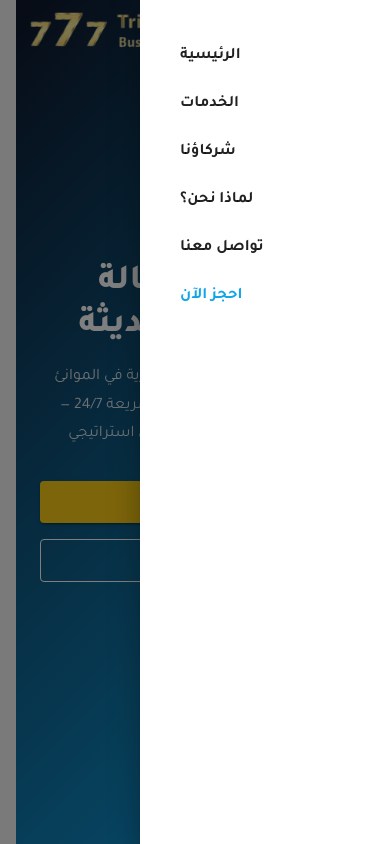
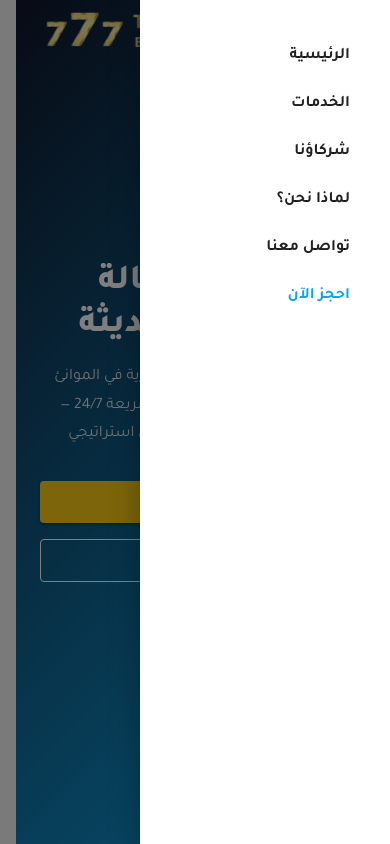
Before and after one commit to MuhammedQR/marine-agency-landing-page, a React (Vite) app: page / in a window 390 px wide. Both pictures are taken after a click on the button 354 px from the left and 30 px from the top of the page. Shown: the top 844 px of the page. Built offline with nearby package versions, Linux system fonts and the light colour scheme; some icons are missing.

Commit message:
🔧 fix RTL list alignment in mobile drawer

```diff
--- a/src/components/Navbar.jsx
+++ b/src/components/Navbar.jsx
@@ -16,6 +16,7 @@ import MenuIcon from "@mui/icons-material/Menu";
 import { useTheme } from "@mui/material/styles";
 import { Link } from "react-scroll";
 import { styled } from "@mui/material/styles";
+import { Container } from "@mui/material";
 
 const links = [
   { label: "الرئيسية", to: "hero" },
@@ -67,10 +68,8 @@ const Navbar = () => {
           backdropFilter: elevate ? "blur(8px)" : "none",
         }}
       >
-        <Toolbar
-          sx={{ justifyContent: "space-between", px: { xs: 2, md: 14 } }}
-        >
-
+        <Container>
+          <Toolbar sx={{ justifyContent: "space-between", px: { xs: 2 } }}>
             {!isMobile && (
               <Box sx={{ display: "flex", gap: 3, alignItems: "center" }}>
                 {links.map((item, index) => (
@@ -128,6 +127,7 @@ const Navbar = () => {
               style={{ height: "60px", objectFit: "contain" }}
             />
           </Toolbar>
+        </Container>
       </AppBar>
 
       <Drawer anchor="right" open={drawerOpen} onClose={handleDrawerToggle}>
@@ -146,7 +146,13 @@ const Navbar = () => {
                 <ListItem button>
                   <ListItemText
                     primary={item.label}
-                    primaryTypographyProps={{ fontWeight: 600 }}
+                    primaryTypographyProps={{
+                      fontWeight: 600,
+                      sx: {
+                        textAlign: "right", // ✅ هذا هو المفتاح
+                        width: "100%", // مهم لضمان أن المحاذاة تشمل كل النص
+                      },
+                    }}
                   />
                 </ListItem>
               </Link>
@@ -165,6 +171,9 @@ const Navbar = () => {
                   primaryTypographyProps={{
                     fontWeight: "bold",
                     color: "#0ea5e9",
+                    sx: {
+                        textAlign: "right", // ✅ هذا هو المفتاح
+                      },
                   }}
                 />
               </ListItem>
```
Lines whose indentation alone changed are shown as unchanged.
